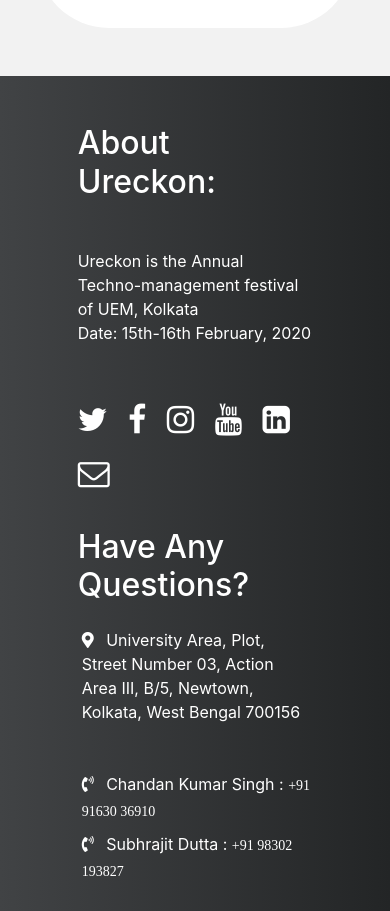
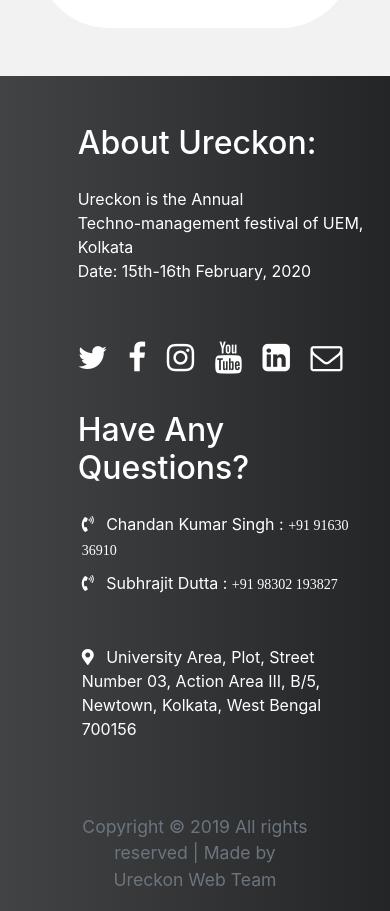
Before and after one commit to Somsubhra1/UOSC-20, a plain HTML site: page index.html in a window 390 px wide. Shown: the part 4460-5371 px from the top of the page. Drawn offline with nearby package versions, Linux system fonts and the light colour scheme; some icons are missing; a web font is replaced by a local one.

Commit message:
updated slider and font-size

```diff
--- a/assets/css/main.css
+++ b/assets/css/main.css
@@ -4437,3 +4437,13 @@
 .image > img {
 	height: 350px;
 }
+
+@media screen and (min-width: 750px) and (max-width: 1300px) {
+	.banner > article h2 {
+		font-size: 2em;
+	}
+
+	.banner > article p {
+		font-size: 0.5em;
+	}
+}
--- a/index.html
+++ b/index.html
@@ -544,9 +544,9 @@
       <div class="container" id="footer-container">
         <div class="row mb-5">
           <div class="col-md">
-            <div class="ftco-footer-widget mb-4">
+            <div class="ftco-footer-widget mb-4" style="width: 300px;">
               <h2 class="ftco-heading-2 mb-4">About Ureckon:</h2>
-              <span class="mt-4 text-white text"> <br> Ureckon is the Annual <br>Techno-management festival of UEM, Kolkata<br>Date: 15th-16th February, 2020</span>
+              <span class="mt-4 text-white text"> Ureckon is the Annual <br>Techno-management festival of UEM, Kolkata<br>Date: 15th-16th February, 2020</span>
               <ul class="icons list-unstyled float-md-left float-lft mt-5">
                 <li ><a href="https://twitter.com/ureckon_uemk" class="icon fa-twitter text-white" ></a>
                 </li>
@@ -570,17 +570,18 @@
           </div>
           <div class="col-md">
           </div>
-          <div class="col-md">
-            <div class="ftco-footer-widget mb-4">
+          <div class="col-md" >
+            <div class="ftco-footer-widget mb-4" style="width: 300px;">
               <h2 class="ftco-heading-2 mb-4">Have Any Questions?</h2>
               <div class="block-23 mb-3" style="margin-left: -20px;">
                 <ul>
-                  <li class="mb-5"><i class="fas fa-map-marker-alt mr-2"></i> <span class="text text-white">University Area, Plot, Street Number  03,
-                      Action Area III, B/5, Newtown, Kolkata, West Bengal 700156</span></li>
                   <li class="mb-2"><i class="fas fa-phone-volume mr-2"></i> <span class="text-white text">Chandan Kumar Singh : <a href="tel:91630 36910" class="text text-white">+91 91630  36910</a></span>
                   </li>
-                  <li class="mb-2"><i class="fas fa-phone-volume mr-2"></i> <span class="text text-white">Subhrajit Dutta : <a href="tel:98302193827" class="text text-white">+91 98302 193827</a></span>
+                  <li class="mb-5"><i class="fas fa-phone-volume mr-2"></i> <span class="text text-white">Subhrajit Dutta : <a href="tel:98302193827" class="text text-white">+91 98302 193827</a></span>
                   </li>
+                  <li><i class="fas fa-map-marker-alt mr-2"></i> <span class="text text-white">University Area, Plot, Street
+                      Number 03,
+                      Action Area III, B/5, Newtown, Kolkata, West Bengal 700156</span></li>
                 </ul>
               </div>
             </div>
```
Also changed, not shown: images/slide7.jpg, 4 other files.
